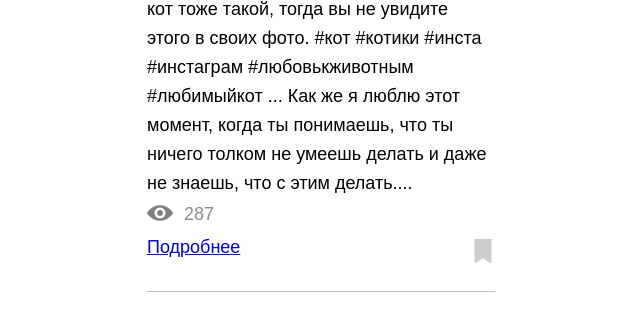
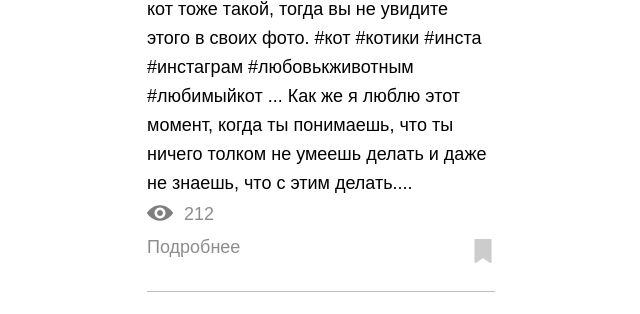
Before and after one commit to gooh123/coure2, a Flask app: page /user-feed/leo in a window 1280 px wide. Shown: the part 1465-1779 px from the top of the page, without its empty margins (319-959 px from the left). Run offline with Flask 2, Linux system fonts and the light colour scheme.

Commit message:
Update user-feed.html

```diff
--- a/templates/user-feed.html
+++ b/templates/user-feed.html
@@ -1,11 +1,11 @@
 <!DOCTYPE html>
-<html lang="ru" xmlns="http://www.w3.org/1999/html">
+<html lang="ru">
 
 <head>
   <meta charset="UTF-8">
   <meta name="viewport" content="width=device-width, initial-scale=1.0">
   <title>user feed</title>
-  <link href="static/css/styles.min.css" rel="stylesheet">
+  <link href="/static/css/styles.min.css" rel="stylesheet">
 </head>
 
 <body>
@@ -18,7 +18,7 @@
       </a>
       <a href="/" class="header__logo-link">
         <svg class="header__logo" width="142" height="26">
-          <use xmlns:xlink="http://www.w3.org/1999/xlink" xlink:href="#user feed"></use>
+          <use xmlns:xlink="http://www.w3.org/1999/xlink" xlink:href="#skypro"></use>
         </svg>
       </a>
     </div>
@@ -41,14 +41,14 @@
         <p class="item__descr"><a href="#" class="item__tag">#food</a> {{ post.content }}...</p>
         <div class="item__post-info">
           <div class="item__counter">
-            <img src="/static/img/eye.png" alt="" class="item__counter-icon" width="26">
-            <span class="item__counter-text">{{ post.views_count }}</span>
+            <img src="img/eye.png" alt="" class="item__counter-icon" width="26">
+            <span class="item__counter-text">212</span>
           </div>
         </div>
         <div class="item__post-bottom">
-          <a href="{{ url_for('main_blueprint.user_feed', poster_name=post.poster_name ) }}">Подробнее</a>
+          <a href="{{ url_for('main_blueprint.post_info', pk=post.pk ) }}" class="item__btn-more">Подробнее</a>
           <button type="button" class="item__bookmark-btn">
-            <img src="static/img/bookmark.png" alt="" class="item__bookmark-icon" width="24">
+            <img src="img/bookmark.png" alt="" class="item__bookmark-icon" width="24">
           </button>
         </div>
       </div>
```
